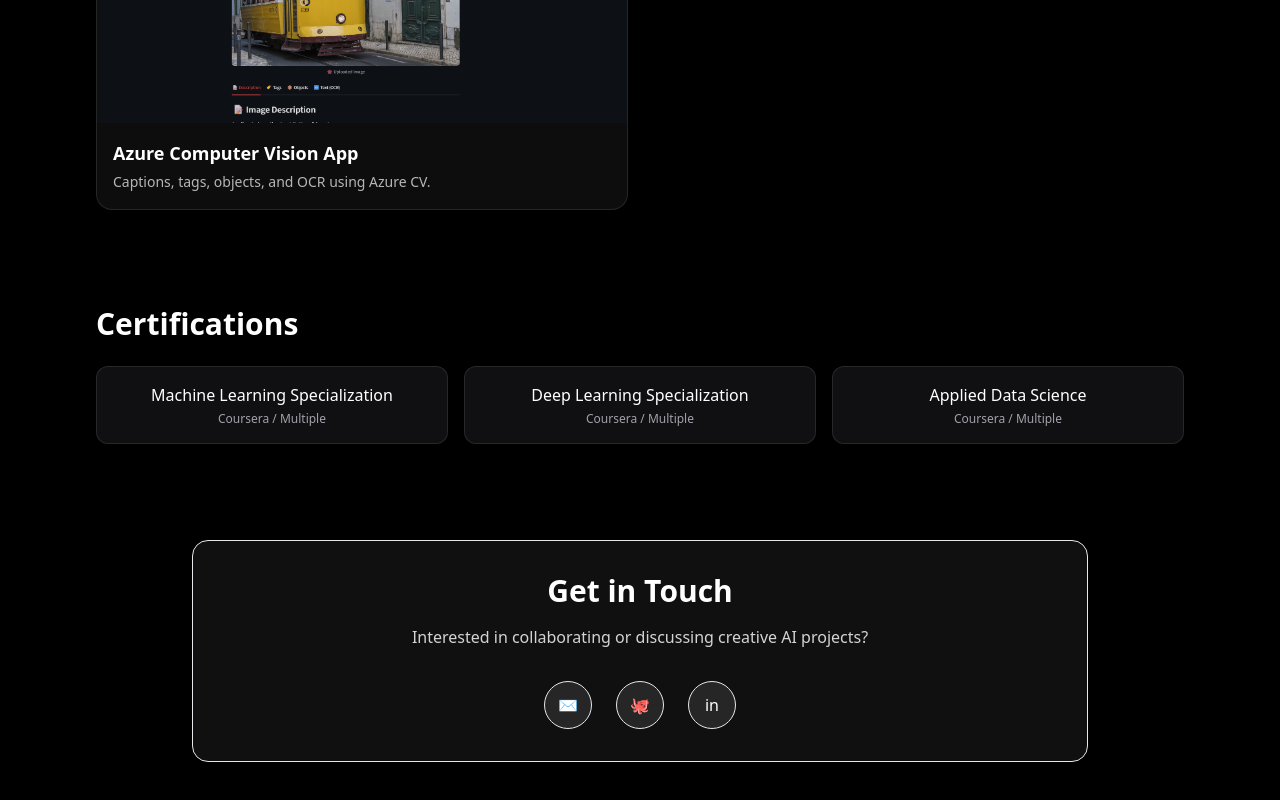
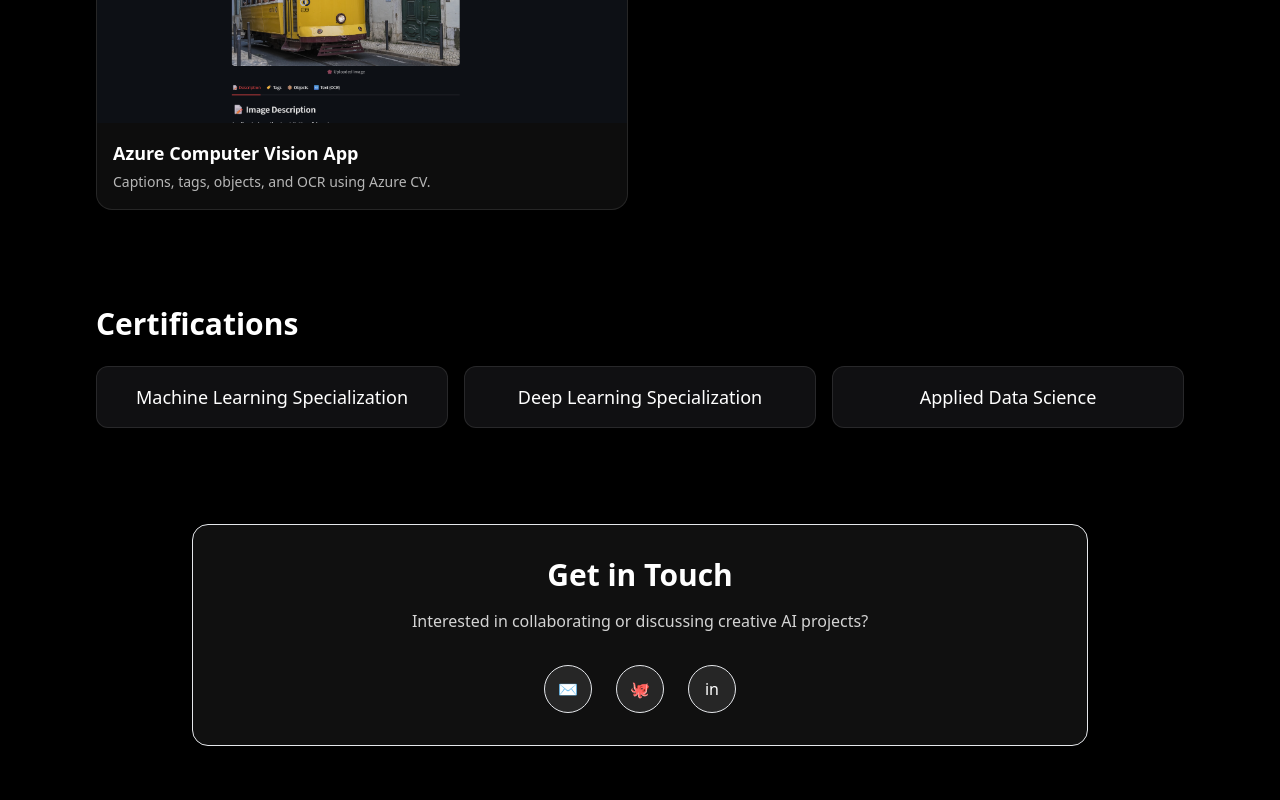
Before and after one commit to Terraspace009/aeshwarya-portfolio, a Next.js app: page / in a window 1280 px wide. Shown: the part 2440-3240 px from the top of the page. Built offline with nearby package versions, Linux system fonts and the light colour scheme.

Commit message:
Update CertificationCard.tsx

```diff
--- a/components/CertificationCard.tsx
+++ b/components/CertificationCard.tsx
@@ -3,8 +3,7 @@
 export default function CertificationCard({ title }: { title: string }) {
   return (
     <div className="card p-4 text-center hover:border-purple-400/50 transition">
-      <p className="font-medium">{title}</p>
-      <p className="text-xs text-zinc-400 mt-1">Coursera / Multiple</p>
+      <p className="font-medium text-lg">{title}</p>
     </div>
   );
 }
```
